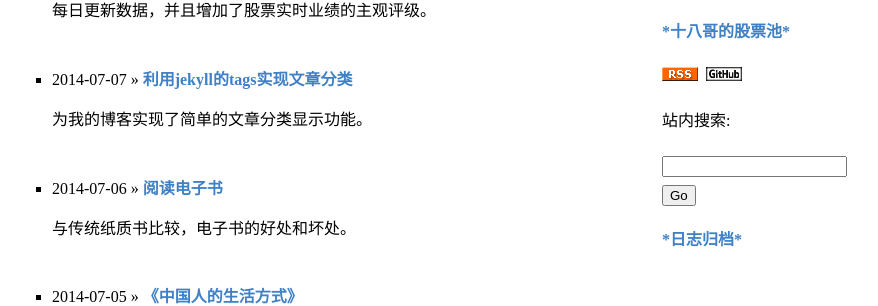
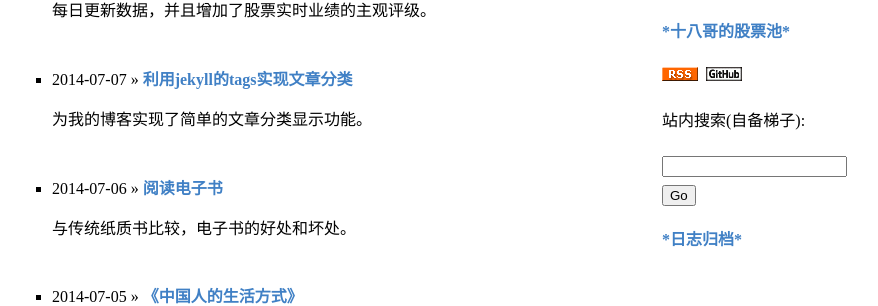
Before and after one commit to cforth/blog, a Jekyll site: the page built from index.html, in a window 1280 px wide. Shown: the part 353-659 px from the top of the page, without its empty margins (218-1096 px from the left). Built offline with Jekyll 4.4.1, drawn with Linux system fonts in a browser that asks for light colours; Markdown is read by kramdown in place of the engine named in the settings; the list of posts is cut into pages by our own code; comment, search, counter and statistics services are not loaded.

Commit message:
增加了站内搜索注释

```diff
--- a/_layouts/main.html
+++ b/_layouts/main.html
@@ -48,7 +48,7 @@
 
         <!--  google搜索暂时可以访问，恢复 ！-->
         <form method="get" id="searchform" action="https://www.google.com.hk/search">
-          <p ><label for="searched_content">站内搜索:</label></p>
+          <p ><label for="searched_content">站内搜索(自备梯子):</label></p>
           <p><input type="hidden" name="sitesearch" value="http://cfishacker.com/blog/" /></p>
           <p>
             <input type="text" name="as_q" class="box"  id="searched_content" title="在此输入搜索内容。" />
```
